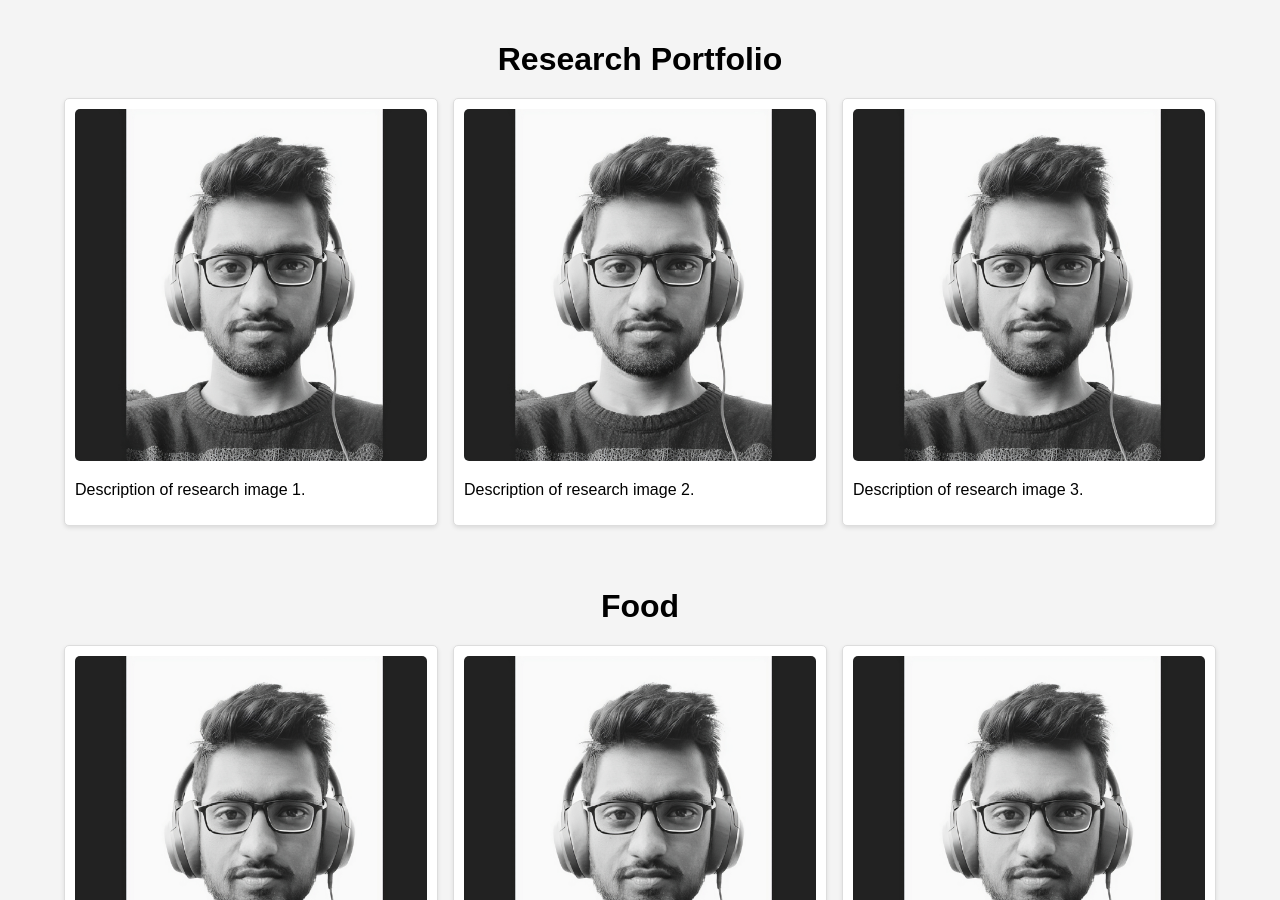
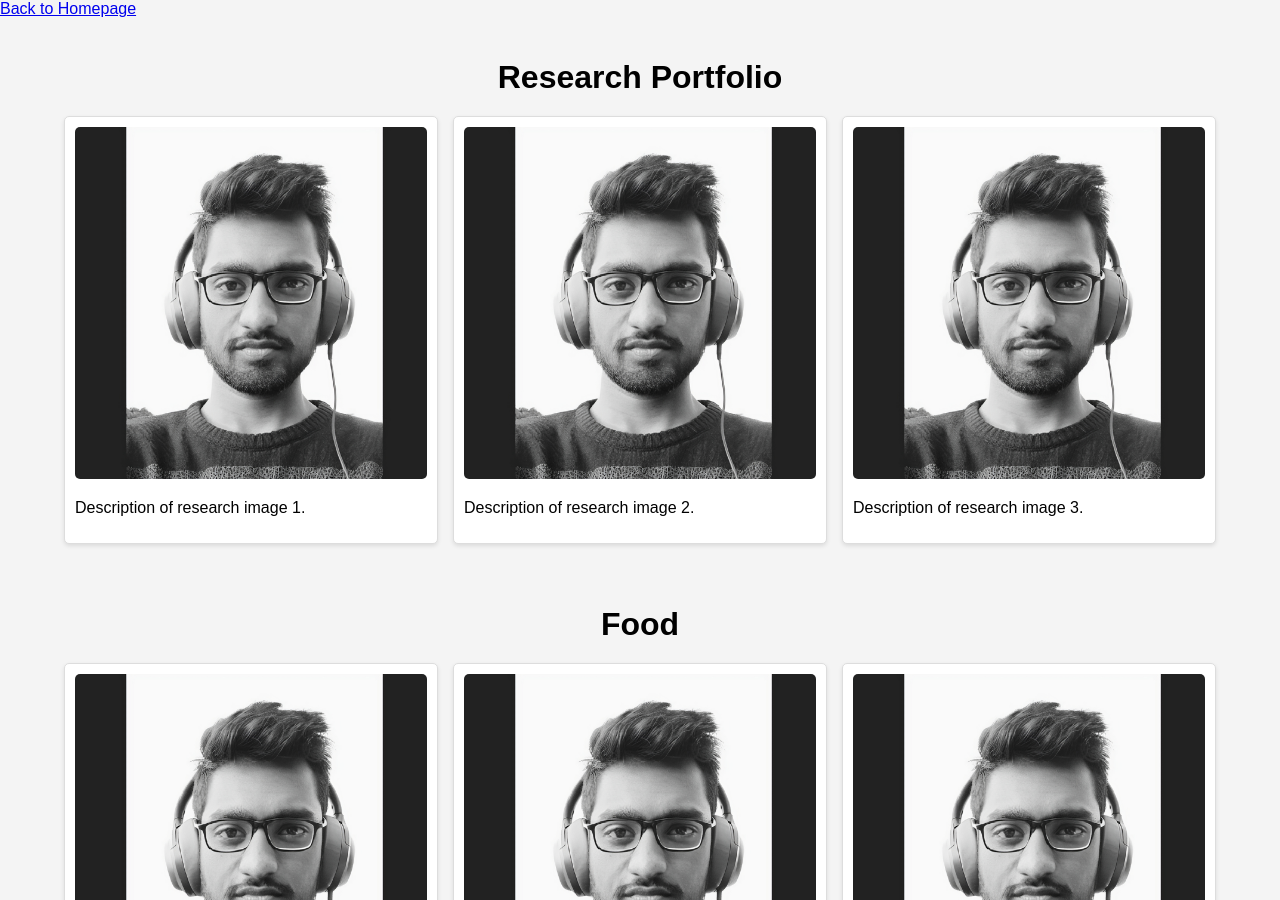
Before and after one commit to hotshott22/portfolio, a Jekyll site: the page one.html, which Jekyll copies as it is, in a window 1280 px wide and 900 px high. Built offline with Jekyll 4.4.1, drawn with Linux system fonts in a browser that asks for light colours.

Commit message:
Update one.html

```diff
--- a/one.html
+++ b/one.html
@@ -51,6 +51,8 @@
     </style>
 </head>
 <body>
+        <a href="index.md" class="home-link">Back to Homepage</a>
+
     <div class="container">
         <h1>Research Portfolio</h1>
         <div class="grid">
```
